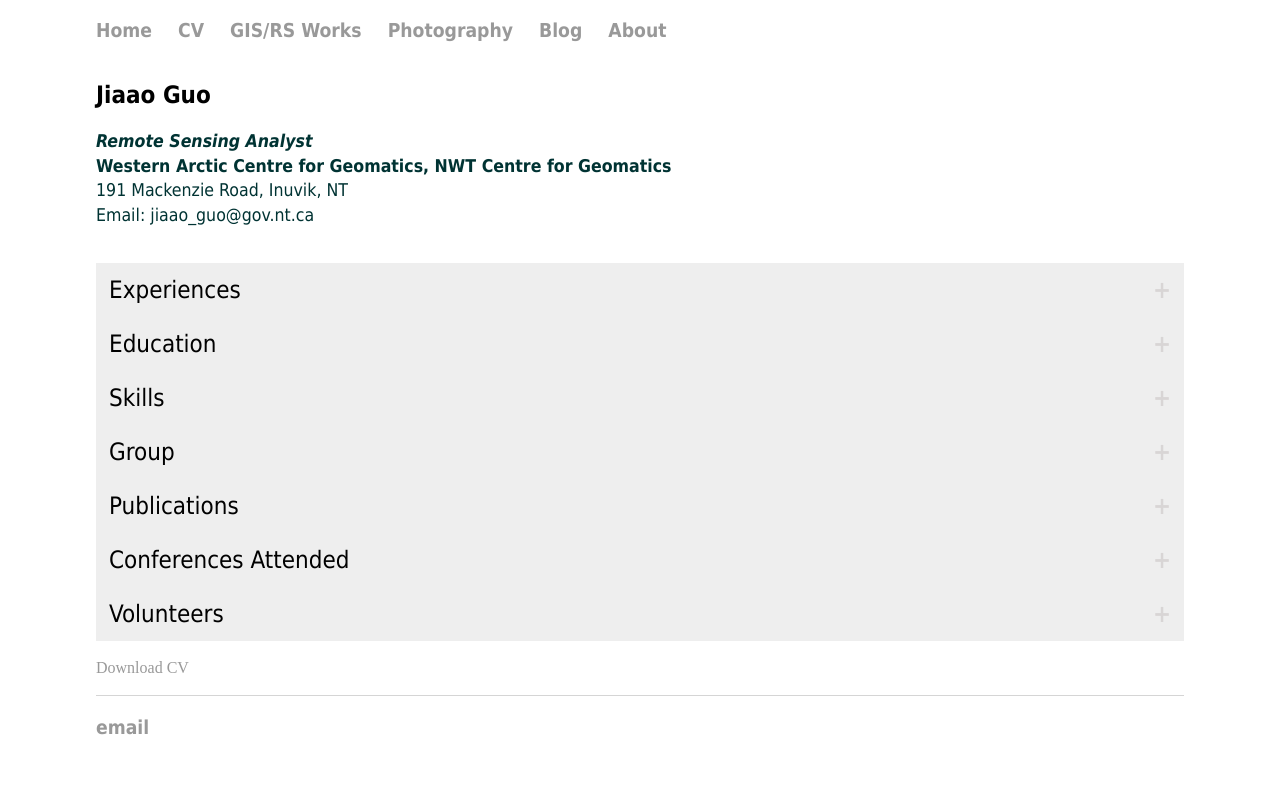
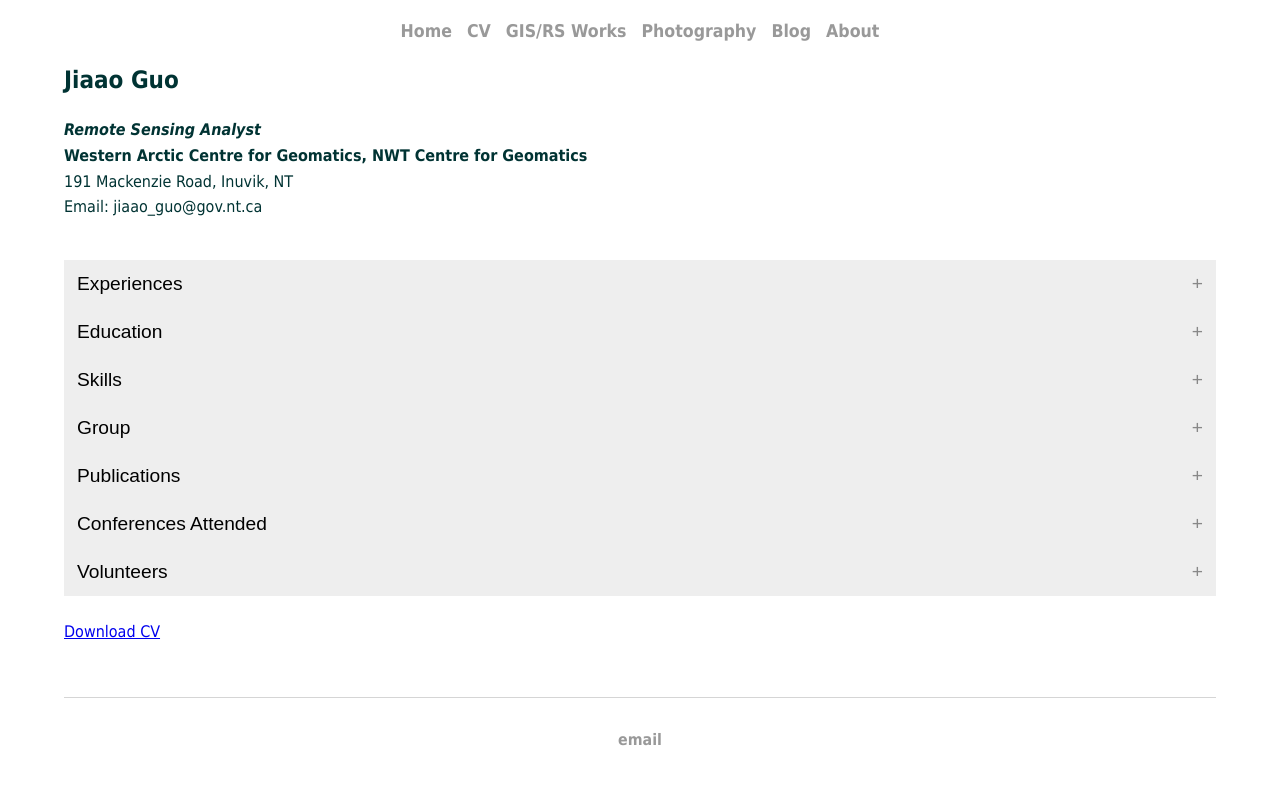
Before and after one commit to jiaaog/jiaaog.github.io, a Jekyll site: the page built from cv/index.html, in a window 1280 px wide. Shown: the top 785 px of the page. Built offline with Jekyll 4.4.1, drawn with Linux system fonts in a browser that asks for light colours.

Commit message:
Update main.css

```diff
--- a/css/main.css
+++ b/css/main.css
@@ -1,98 +1,107 @@
+/* ========== BASE STYLES ========== */
 body {
-    margin: auto;
-    width: 85%;
+  margin: 0;
+  padding: 0 5%;
+  max-width: 1200px;
+  margin-left: auto;
+  margin-right: auto;
+  font-family: Tahoma, Geneva, sans-serif;
+  line-height: 1.5;
+  color: #033;
 }
+
+/* ========== NAVIGATION ========== */
 nav ul, footer ul {
-    font-family:Tahoma, Geneva, sans-serif;
-    padding: 0px;
-    font-size: 1.2em;
-    list-style: none;
-    font-weight: bold;
+  padding: 0;
+  list-style: none;
+  font-size: 1.1em;
+  font-weight: bold;
+  display: flex;
+  flex-wrap: wrap;
+  justify-content: center;
+  gap: 15px;
 }
-nav ul li, footer ul li {
-    display: inline;
-    margin-right: 20px;
+
+nav a, footer a {
+  text-decoration: none;
+  color: #999;
+  transition: color 0.3s;
 }
-a {
-    text-decoration: none;
-    color: #999;
+nav a:hover, footer a:hover {
+  text-decoration: underline;
+  color: #265057;
 }
-a:hover {
-    text-decoration: underline;
-}
+
+/* ========== TYPOGRAPHY ========== */
 h1 {
-    font-size: 2em;
-    font-family:Tahoma, Geneva, sans-serif;
+  font-size: 2rem;
+  margin-top: 1rem;
+  color: #033;
 }
 h2 {
-    font-size: 1.5em;
-    font-family:Tahoma, Geneva, sans-serif;
+  font-size: 1.5rem;
+  margin-top: 1rem;
 }
 p {
-    font-size: 1.1em;
-    font-family:Tahoma, Geneva, sans-serif;
-    line-height: 1.4em;
-    color: #033;
-}
-footer {
-    border-top: 1px solid #d5d5d5;
-    font-size: 1em;
-}
-img {
-    max-width:100%;
-    max-height:auto;
-    width:auto;
-    height:auto;
-}
-hr {
-  display: block;
-  margin-top: 0.5em;
-  margin-bottom: 0.5em;
-  margin-left: auto;
-  margin-right: auto;
-  border-style: inset;
-  border-width: 1px;
-}
-ul.posts {
-    margin: 20px auto 40px;
-    font-size: 1.5em;
+  font-size: 1rem;
+  line-height: 1.6;
 }
 
-ul.posts li {
-    list-style: none;
-}
-.container {
-  display: inline-block;
-  cursor: pointer;
+/* ========== IMAGES ========== */
+img {
+  max-width: 100%;
+  height: auto;
+  display: block;
+  margin: auto;
 }
 
+/* ========== TABLES ========== */
+table {
+  width: 100%;
+  border-collapse: collapse;
+  margin: 1em auto;
+  font-size: 0.95em;
+}
 
+table td, table th {
+  border: 1px solid #ddd;
+  padding: 8px;
+}
+
+table tr:nth-child(even) {
+  background-color: #f2f2f2;
+}
+table tr:hover {
+  background-color: #ddd;
+}
+
+table th {
+  background-color: #666;
+  color: #ccc;
+  text-align: left;
+  padding: 12px 8px;
+}
+
+/* ========== FOOTER ========== */
+footer {
+  border-top: 1px solid #d5d5d5;
+  font-size: 0.9em;
+  text-align: center;
+  margin-top: 2em;
+  padding-top: 1em;
+}
+
+/* ========== ACCORDION ========== */
 .accordion {
   background-color: #eee;
-  font-family:Tahoma, Geneva, sans-serif;
-  color: #myBtn {
-  display: none; /* Hidden by default */
-  position: fixed; /* Fixed/sticky position */
-  bottom: 20px; /* Place the button at the bottom of the page */
-  right: 30px; /* Place the button 30px from the right */
-  z-index: 99; /* Make sure it does not overlap */
-  border: none; /* Remove borders */
-  outline: none; /* Remove outline */
-  background-color: red; /* Set a background color */
-  color: white; /* Text color */
-  cursor: pointer; /* Add a mouse pointer on hover */
-  padding: 15px; /* Some padding */
-  border-radius: 10px; /* Rounded corners */
-  font-size: 18px; /* Increase font size */
-};
   cursor: pointer;
   padding: 13px;
   width: 100%;
   border: none;
   text-align: left;
   outline: none;
-  font-size: 1.5em;
-  transition: 0.6s;
+  font-size: 1.2em;
+  transition: background-color 0.3s;
 }
 
 .active, .accordion:hover {
@@ -101,10 +110,9 @@
 
 .accordion:after {
   content: '\002B';
-  color: #d8d5d5;
-  font-weight: bold;
+  color: #888;
   float: right;
-  margin-left: auto;
+  margin-left: 5px;
 }
 
 .active:after {
@@ -112,47 +120,75 @@
 }
 
 .panel {
-  padding: inherit;
   background-color: white;
   max-height: 0;
   overflow: hidden;
   transition: max-height 0.2s ease-out;
-}
-#myBtn {
-  display: none; /* Hidden by default */
-  position: fixed; /* Fixed/sticky position */
-  bottom: 20px; /* Place the button at the bottom of the page */
-  right: 30px; /* Place the button 30px from the right */
-  z-index: 99; /* Make sure it does not overlap */
-  border: none; /* Remove borders */
-  outline: none; /* Remove outline */
-  background-color: #CACACA; /* Set a background color */
-  color: #555555; /* Text color */
-  cursor: pointer; /* Add a mouse pointer on hover */
-  padding: 15px; /* Some padding */
-  border-radius: 10px; /* Rounded corners */
-  font-size: 18px; /* Increase font size */
-}
-/* For the homepage table */
-table {
-  font-family: Tahoma, Geneva, sans-serif;
-  border-collapse: collapse;
-  margin: 0 auto;
+  padding: 0 15px;
 }
 
-table td, table th {
-  border: 1px solid #ddd;
-  padding: 8px;
+/* ========== SCROLL TO TOP BUTTON ========== */
+#myBtn {
+  display: none;
+  position: fixed;
+  bottom: 20px;
+  right: 30px;
+  z-index: 99;
+  border: none;
+  outline: none;
+  background-color: #cacaca;
+  color: #555;
+  cursor: pointer;
+  padding: 15px;
+  border-radius: 10px;
+  font-size: 18px;
+  transition: background-color 0.3s;
+}
+#myBtn:hover {
+  background-color: #b0b0b0;
 }
 
-table tr:nth-child(even){background-color: #f2f2f2;}
+/* ========== RESPONSIVE BREAKPOINTS ========== */
+@media (max-width: 768px) {
+  body {
+    padding: 0 3%;
+  }
 
-table tr:hover {background-color: #ddd;}
+  nav ul {
+    flex-direction: column;
+    align-items: center;
+    gap: 10px;
+  }
 
-table th {
-  padding-top: 12px;
-  padding-bottom: 12px;
-  text-align: left;
-  background-color: #666666;
-  color: #cccccc;
+  h1 {
+    font-size: 1.6rem;
+  }
+  h2 {
+    font-size: 1.3rem;
+  }
+  p {
+    font-size: 0.95rem;
+  }
+
+  table {
+    font-size: 0.85em;
+  }
 }
+
+@media (max-width: 480px) {
+  h1 {
+    font-size: 1.4rem;
+  }
+  h2 {
+    font-size: 1.1rem;
+  }
+  p {
+    font-size: 0.9rem;
+  }
+  #myBtn {
+    padding: 10px;
+    font-size: 16px;
+    right: 15px;
+    bottom: 15px;
+  }
+}
```
